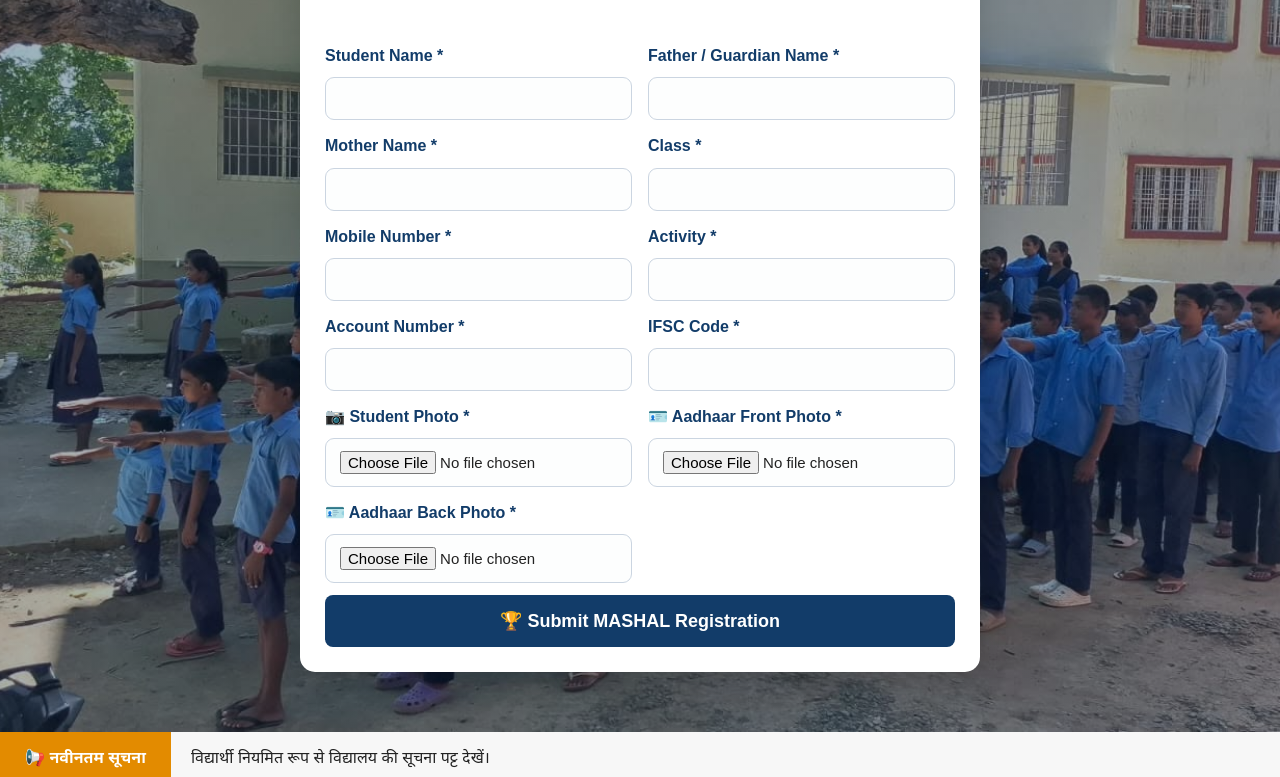
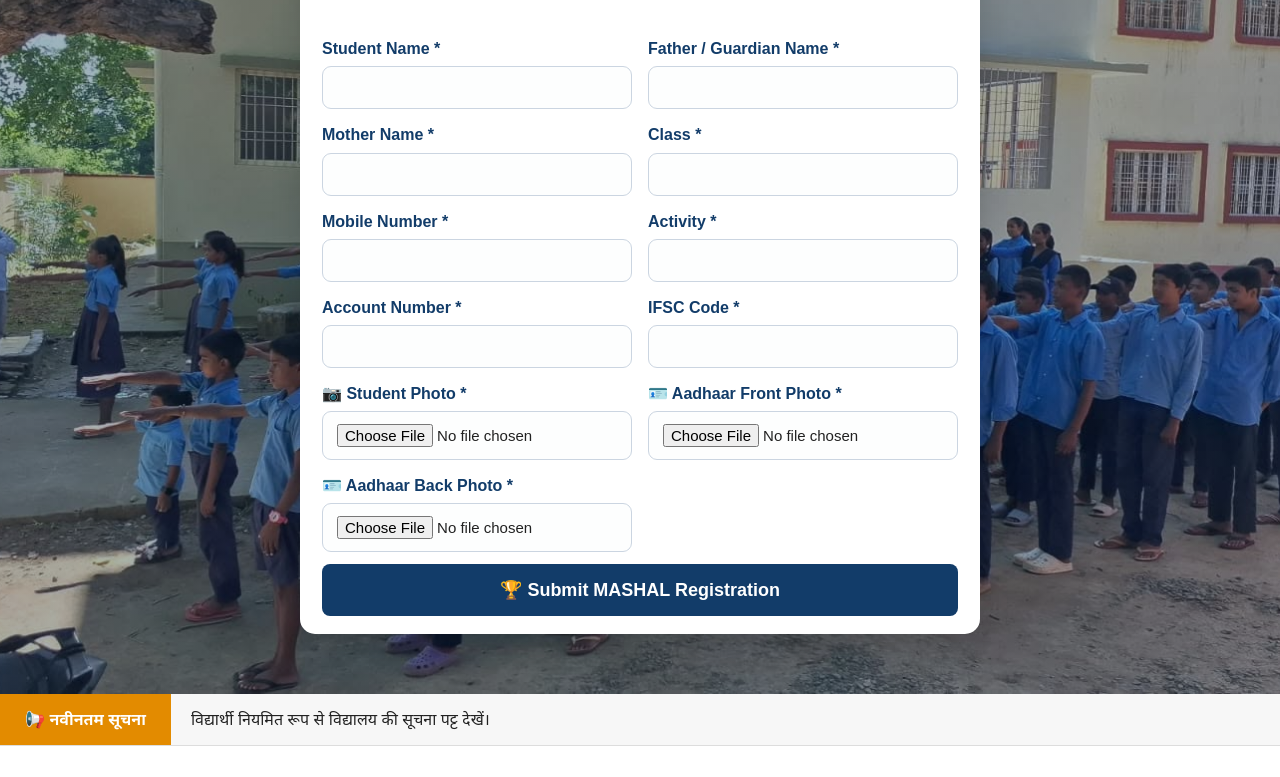
Before and after one commit to uhschakiyatararibhojpur-tech/CHAKIYA, a plain HTML site: page index.html in a window 1280 px wide. Shown: the part 377-1154 px from the top of the page. Drawn offline with Linux system fonts and the light colour scheme; no server answers.

Commit message:
Update style.css

```diff
--- a/style.css
+++ b/style.css
@@ -1426,7 +1426,7 @@
 
     background: #ffffff;
 
-    padding: 25px;
+    padding: 18px 22px;
 
     border-radius: 15px;
 
@@ -1439,7 +1439,7 @@
 }
 
 .mashaal-card .form-group {
-    margin-bottom: 20px;
+    margin-bottom: 10px;
 }
 
 .mashaal-card label {
@@ -1449,7 +1449,7 @@
 
     color: #123c69;
 
-    margin-bottom: 8px;
+    margin-bottom: 4px;
 
     font-size: 16px;
 }
```
